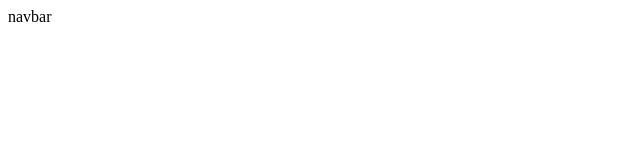
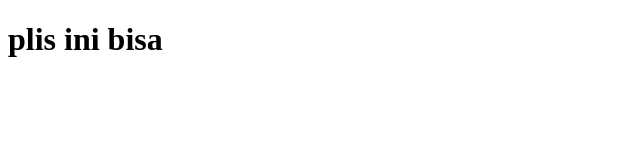
Before and after one commit to glowyip/First, a plain HTML site: page index.html in a window 1280 px wide. Shown: the whole page, without its empty margins (0-640 px from the left). Drawn offline with Linux system fonts and the light colour scheme.

Commit message:
plis ini bisa dong

```diff
--- a/index.html
+++ b/index.html
@@ -6,5 +6,5 @@
     <meta name="viewport" content="width=device-width, initial-scale=1.0"/>
     <title>Document</title>
 </head>
-<body>  navbar </body>
+<body>  <h1>plis ini bisa</h1> </body>
 </html>
```
